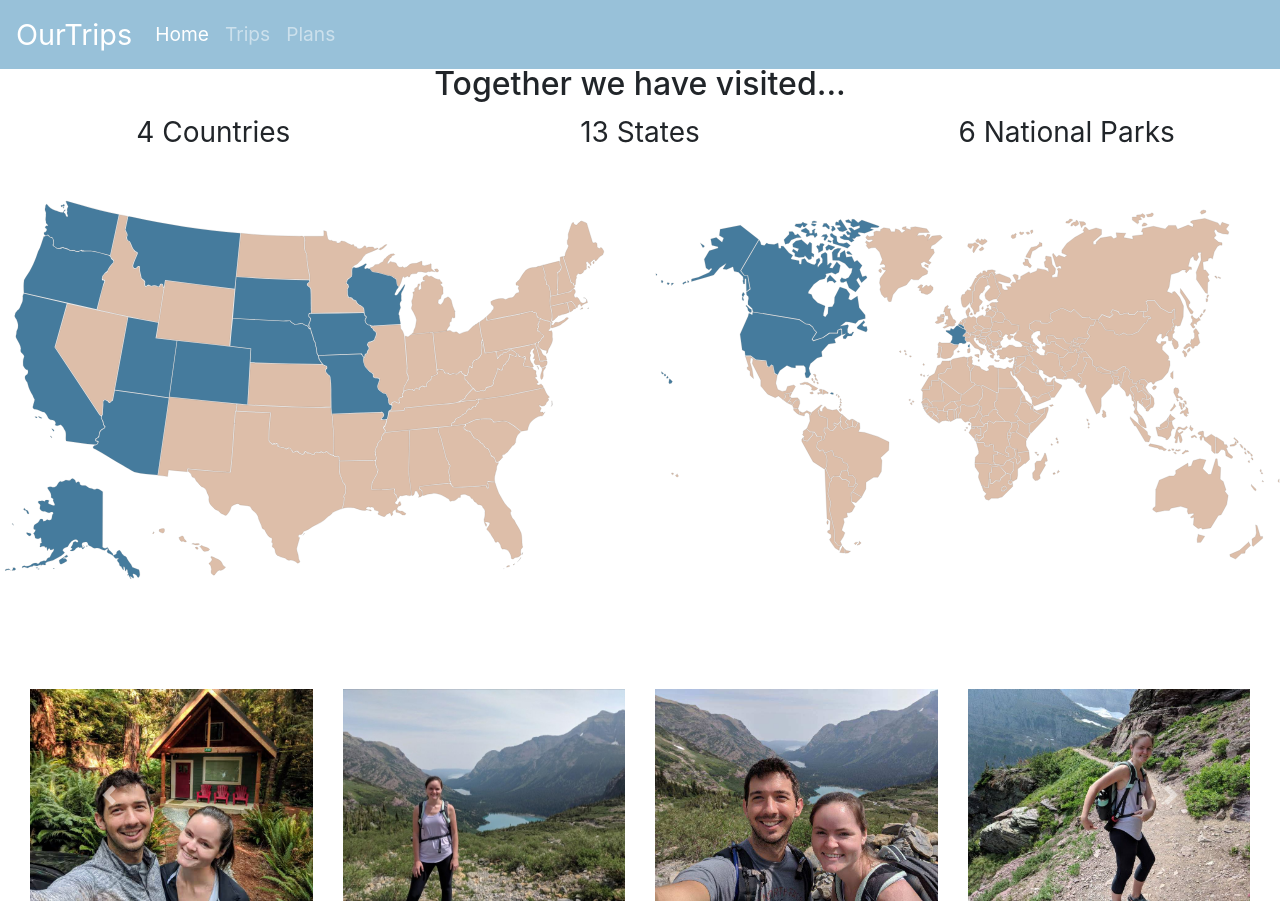
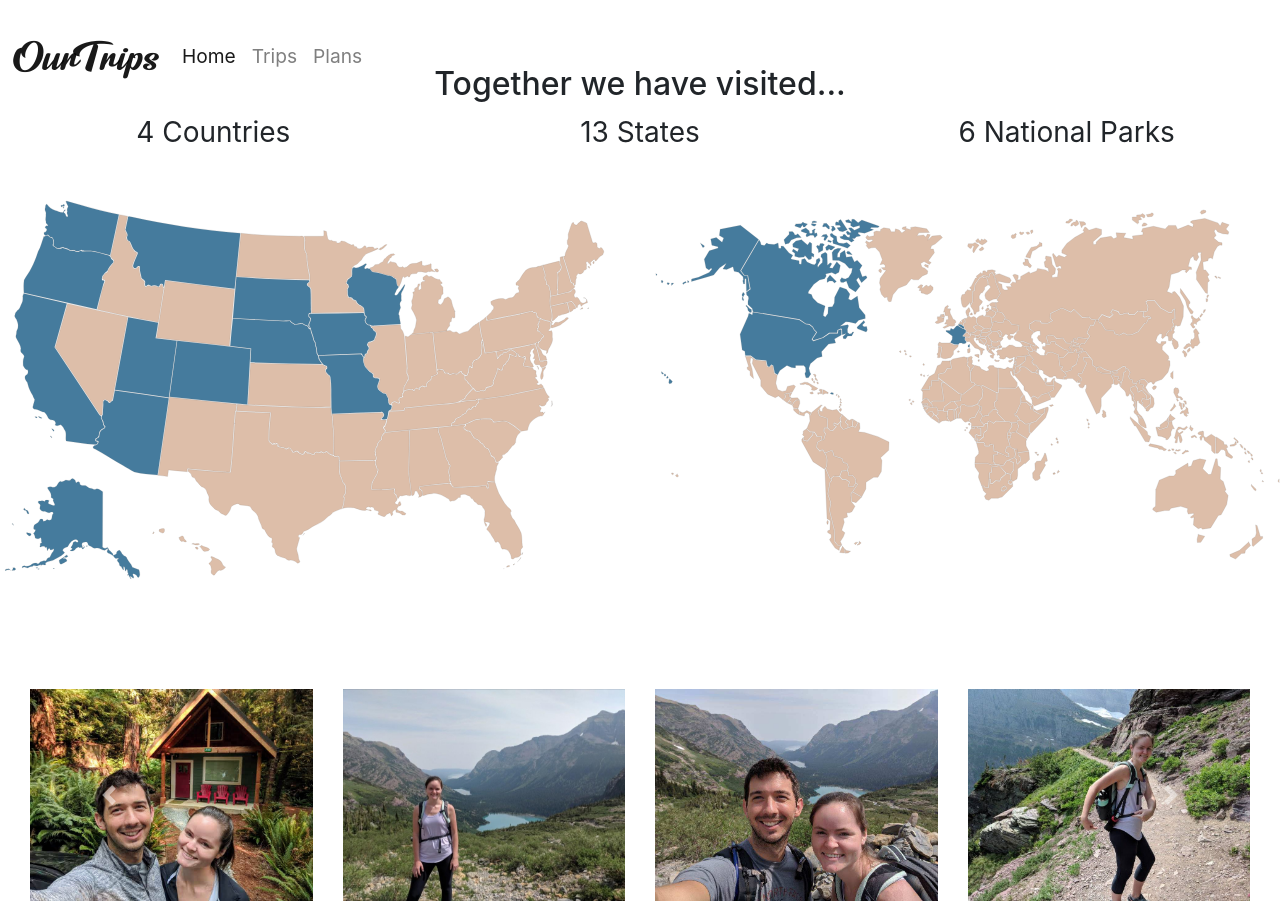
Before and after one commit to JSheldon3488/OurTrips, a website: page index.html in a window 1280 px wide. Shown: the top 904 px of the page. Drawn offline with nearby package versions, Linux system fonts and the light colour scheme.

Commit message:
Added Font Logo

```diff
--- a/css/styles.css
+++ b/css/styles.css
@@ -1,10 +1,19 @@
-/* Visited Stats Section */
-.col-stats {
-    text-align: center;
+@font-face { font-family: Lemon; src: url('/fonts/LemonJelly.ttf'); }
+
+body {
+    padding: 65px 0px 0px 0px;
+    z-index: 0;
 }
 
-.col-stats p {
-    font-size: 150%;
+/* NavBar Section */
+.navbar {
+    font-size: 120%;
+    float: right;
+}
+.navbar-brand {
+    font-size: 300%;
+    padding-right: 15px;
+    font-family: Lemon, sans-serif;
 }
 
 /* Map Section */
@@ -18,25 +27,6 @@
     height: 400px;
 }
 
-body {
-    padding: 65px 0px 0px 0px;
-    z-index: 0;
-}
-
-/* NavBar Section */
-.navbar {
-    font-size: 120%;
-}
-.navbar-dark {
-    background-color: #98c1d9;
-    color: #ddbea9;
-
-}
-.navbar-brand {
-    font-size: 150%;
-    padding-right: 15px;
-}
-
 .map-stats {
     text-align: center;
     font-size: 175%
@@ -46,9 +36,12 @@ body {
     margin-bottom: 100px;
 }
 
+
+
 footer {
     margin-top: 50px;
 }
+
 
 
 /* Carousel  */
--- a/index.html
+++ b/index.html
@@ -14,10 +14,10 @@
 
 <body>
 <div class="container-fluid">
-
+    <!-- Navbar -->
     <div class="row">
         <div class="col-12">
-            <nav class="navbar navbar-dark navbar-expand-sm fixed-top">
+            <nav class="navbar navbar-light navbar-expand-sm fixed-top">
                 <button class="navbar-toggler" type="button" data-toggle="collapse" data-target="#Navbar">
                     <span class="navbar-toggler-icon"></span>
                 </button>
```
Also changed, not shown: fonts/LemonJelly.ttf (added).
